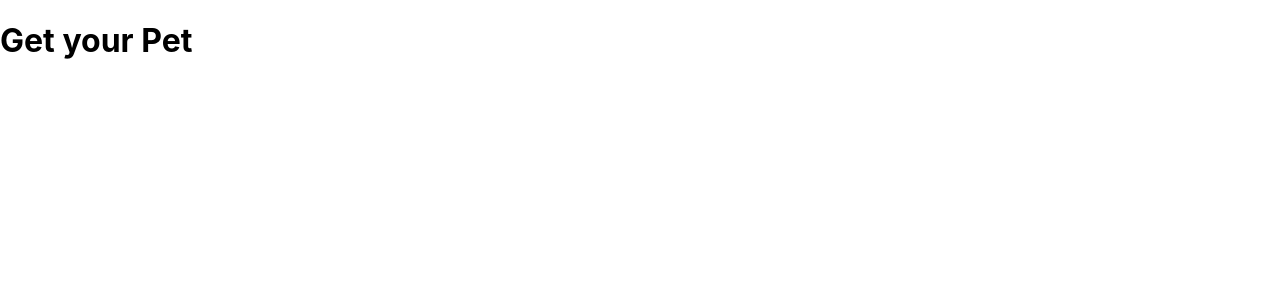
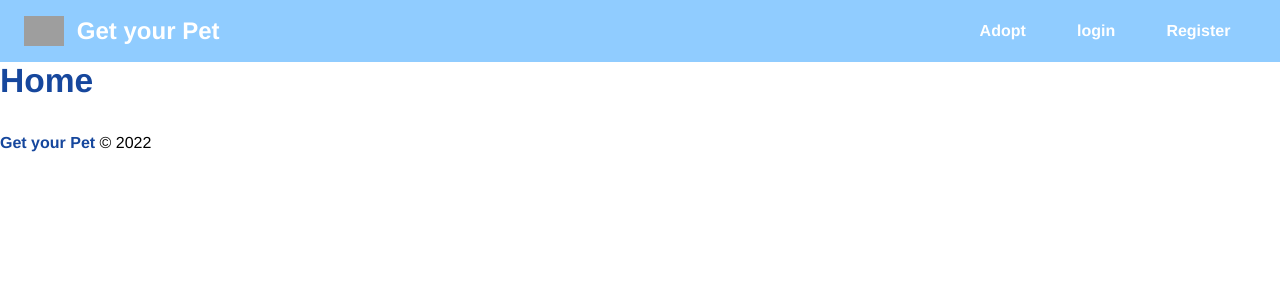
Before and after one commit to zangassis/get-your-pet, a React (Create React App) app in the folder frontend/: page / in a window 1280 px wide. Shown: the top 300 px of the page. Built offline with nearby package versions, Linux system fonts and the light colour scheme; grey boxes are pictures that could not be loaded.

Commit message:
Feat: Add footer and navbar components

```diff
--- a/frontend/package.json
+++ b/frontend/package.json
@@ -11,7 +11,7 @@
     "react": "^18.2.0",
     "react-dom": "^18.2.0",
     "react-icons": "^4.7.1",
-    "react-router-dom": "^6.5.0",
+    "react-router-dom": "^6.6.1",
     "react-scripts": "5.0.1",
     "web-vitals": "^2.1.4"
   },
--- a/frontend/src/App.js
+++ b/frontend/src/App.js
@@ -1,8 +1,21 @@
+import { BrowserRouter as Router, Routes, Route } from 'react-router-dom'
+import Login from './components/pages/Auth/Login'
+import Register from './components/pages/Auth/Register'
+import Home from './components/pages/Home'
+import Navbar from './components/layout/Navbar'
+import Footer from './components/layout/Footer'
+
 function App() {
     return (
-    <div className = "App">
-      <h1>Get your Pet</h1>
-    </div>
+   <Router>
+    <Navbar />
+    <Routes>
+      <Route path="/login" element={<Login />}></Route>
+      <Route path="/register" element={<Register />}></Route>
+      <Route path="/" element={<Home />}></Route>
+    </Routes>
+    <Footer />
+   </Router>
     );
 }
 
--- /dev/null
+++ b/frontend/src/components/layout/Footer.js
@@ -0,0 +1,11 @@
+function Footer(){
+    return (
+    <footer>
+        <p>
+            <span className="bold">Get your Pet</span> &copy; 2022
+        </p>
+    </footer>
+    )
+}
+
+export default Footer
--- /dev/null
+++ b/frontend/src/components/layout/Navbar.js
@@ -0,0 +1,27 @@
+import { Link } from "react-router-dom"
+import Logo from '../../assets/img/logo.png'
+import styles from './Navbar.module.css'
+
+function Navbar(){
+    return (
+        <nav className={styles.navbar}>
+            <div className={styles.navbar_logo}>
+                <img src={Logo} className={styles.navbar_logo_img} alt="Get your Pet"></img>
+                <h2>Get your Pet</h2>
+            </div>
+            <ul>
+                <li>
+                    <Link to="/">Adopt</Link>
+                </li>
+                <li>
+                    <Link to="/login">login</Link>
+                </li>
+                <li>
+                    <Link to="/register">Register</Link>
+                </li>
+            </ul>
+        </nav>
+    )
+}
+
+export default Navbar
--- /dev/null
+++ b/frontend/src/components/layout/Navbar.module.css
@@ -0,0 +1,34 @@
+.navbar {
+    display: flex;
+    justify-content: space-between;
+    padding: 1em 1.5em;
+    background-color: #90ccff;
+    color: #fff;
+}
+
+.navbar_logo {
+    display: flex;
+    align-items: center;
+}
+
+.navbar_logo_img {
+    width: 40px;
+    margin-right: 0.8em;
+}
+
+.navbar ul {
+    display: flex;
+    align-items: center;
+    list-style: none;
+}
+
+.navbar li,
+.navbar a {
+    text-decoration: none;
+    color: #fff;
+    font-weight: bold;
+    cursor: pointer;
+    transition: 0.5s;
+    padding: 0.05em 0.8em;
+    border-radius: 5px;
+}
--- /dev/null
+++ b/frontend/src/components/pages/Auth/Login.js
@@ -0,0 +1,9 @@
+function Login(){
+    return(
+    <section>
+            <h1>Login</h1>
+    </section>
+    )
+}
+
+export default Login
--- /dev/null
+++ b/frontend/src/components/pages/Auth/Register.js
@@ -0,0 +1,9 @@
+function Register(){
+    return(
+    <section>
+            <h1>Register</h1>
+    </section>
+    )
+}
+
+export default Register
--- /dev/null
+++ b/frontend/src/components/pages/Home.js
@@ -0,0 +1,9 @@
+function Home(){
+    return (
+    <section>
+            <h1>Home</h1>
+    </section>
+    )
+}
+
+export default Home
--- a/frontend/src/index.css
+++ b/frontend/src/index.css
@@ -1,13 +1,17 @@
-body {
+* {
+  padding: 0;
   margin: 0;
-  font-family: -apple-system, BlinkMacSystemFont, 'Segoe UI', 'Roboto', 'Oxygen',
-    'Ubuntu', 'Cantarell', 'Fira Sans', 'Droid Sans', 'Helvetica Neue',
-    sans-serif;
-  -webkit-font-smoothing: antialiased;
-  -moz-osx-font-smoothing: grayscale;
+  font-family: Helvetica;
+  box-sizing: border-box;
 }
 
-code {
-  font-family: source-code-pro, Menlo, Monaco, Consolas, 'Courier New',
-    monospace;
+h1 {
+  color: #16479D;
+  margin-bottom: 1em;
+  font-size: 2.1em;
 }
+
+.bold {
+  font-weight: bold;
+  color: #16479D;
+}
--- /dev/null
+++ b/package.json
@@ -0,0 +1,5 @@
+{
+  "dependencies": {
+    "react-router-dom": "^5.2.0"
+  }
+}
```
Also changed, not shown: 2 other files (tests, documents, lock files or other folders).
